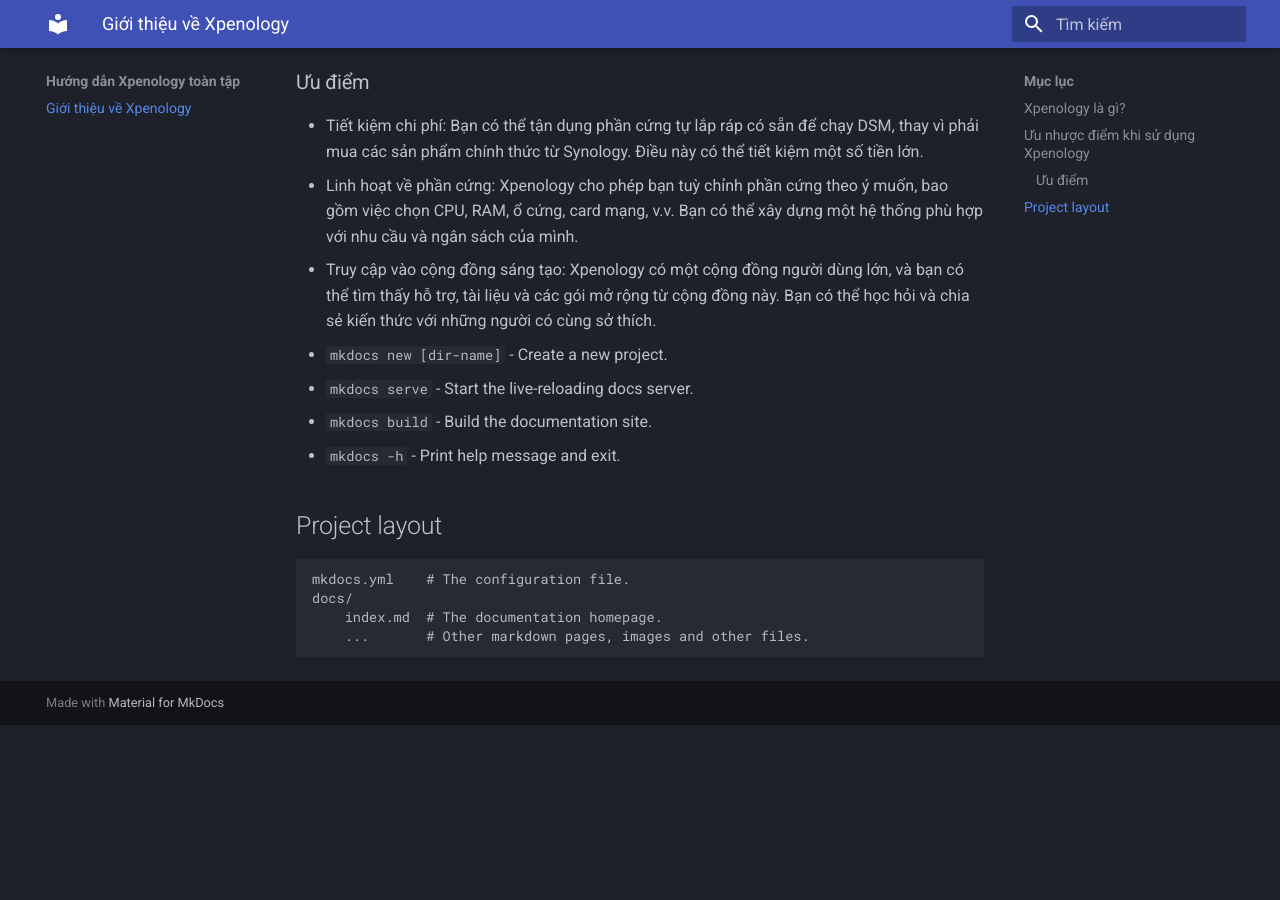
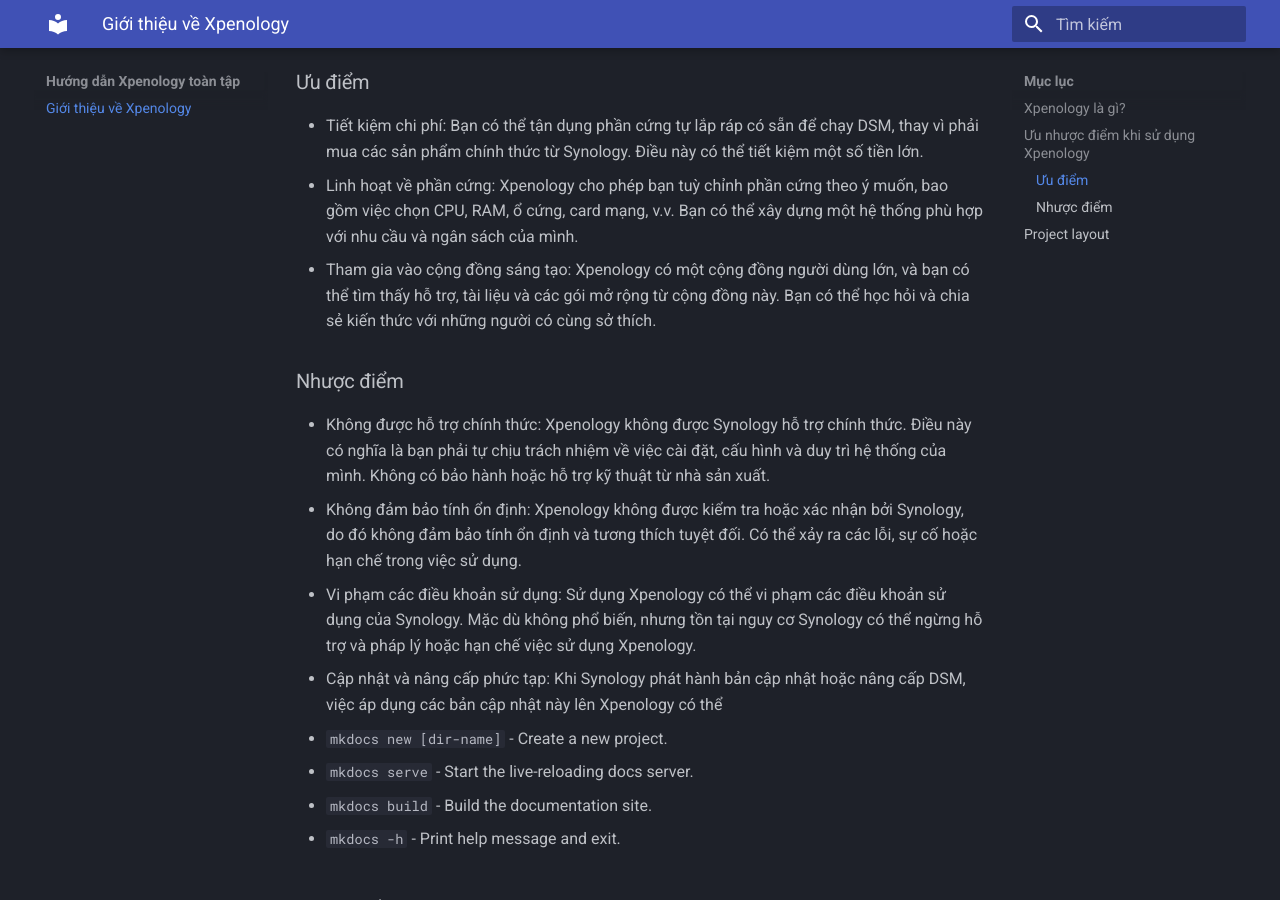
Before and after one commit to luutuananh/xpenology, an MkDocs documentation site: the page built from docs/index.md, in a window 1280 px wide and 900 px high, scrolled down 675 px. Built offline with MkDocs 1.6.1 and Material for MkDocs 9.7.7, drawn with Linux system fonts in a browser that asks for light colours; before the commit the page ends 1400 px from its top, so only the background shows below that.

Commit message:
Update index.md

```diff
--- a/docs/index.md
+++ b/docs/index.md
@@ -18,7 +18,14 @@ Xpenology không được Synology chính thức hỗ trợ và không được
 
 * Tiết kiệm chi phí: Bạn có thể tận dụng phần cứng tự lắp ráp có sẵn để chạy DSM, thay vì phải mua các sản phẩm chính thức từ Synology. Điều này có thể tiết kiệm một số tiền lớn.
 * Linh hoạt về phần cứng: Xpenology cho phép bạn tuỳ chỉnh phần cứng theo ý muốn, bao gồm việc chọn CPU, RAM, ổ cứng, card mạng, v.v. Bạn có thể xây dựng một hệ thống phù hợp với nhu cầu và ngân sách của mình.
-* Truy cập vào cộng đồng sáng tạo: Xpenology có một cộng đồng người dùng lớn, và bạn có thể tìm thấy hỗ trợ, tài liệu và các gói mở rộng từ cộng đồng này. Bạn có thể học hỏi và chia sẻ kiến thức với những người có cùng sở thích.
+* Tham gia vào cộng đồng sáng tạo: Xpenology có một cộng đồng người dùng lớn, và bạn có thể tìm thấy hỗ trợ, tài liệu và các gói mở rộng từ cộng đồng này. Bạn có thể học hỏi và chia sẻ kiến thức với những người có cùng sở thích.
+
+### Nhược điểm
+
+* Không được hỗ trợ chính thức: Xpenology không được Synology hỗ trợ chính thức. Điều này có nghĩa là bạn phải tự chịu trách nhiệm về việc cài đặt, cấu hình và duy trì hệ thống của mình. Không có bảo hành hoặc hỗ trợ kỹ thuật từ nhà sản xuất.
+* Không đảm bảo tính ổn định: Xpenology không được kiểm tra hoặc xác nhận bởi Synology, do đó không đảm bảo tính ổn định và tương thích tuyệt đối. Có thể xảy ra các lỗi, sự cố hoặc hạn chế trong việc sử dụng.
+* Vi phạm các điều khoản sử dụng: Sử dụng Xpenology có thể vi phạm các điều khoản sử dụng của Synology. Mặc dù không phổ biến, nhưng tồn tại nguy cơ Synology có thể ngừng hỗ trợ và pháp lý hoặc hạn chế việc sử dụng Xpenology.
+* Cập nhật và nâng cấp phức tạp: Khi Synology phát hành bản cập nhật hoặc nâng cấp DSM, việc áp dụng các bản cập nhật này lên Xpenology có thể
 
 * `mkdocs new [dir-name]` - Create a new project.
 * `mkdocs serve` - Start the live-reloading docs server.
```
